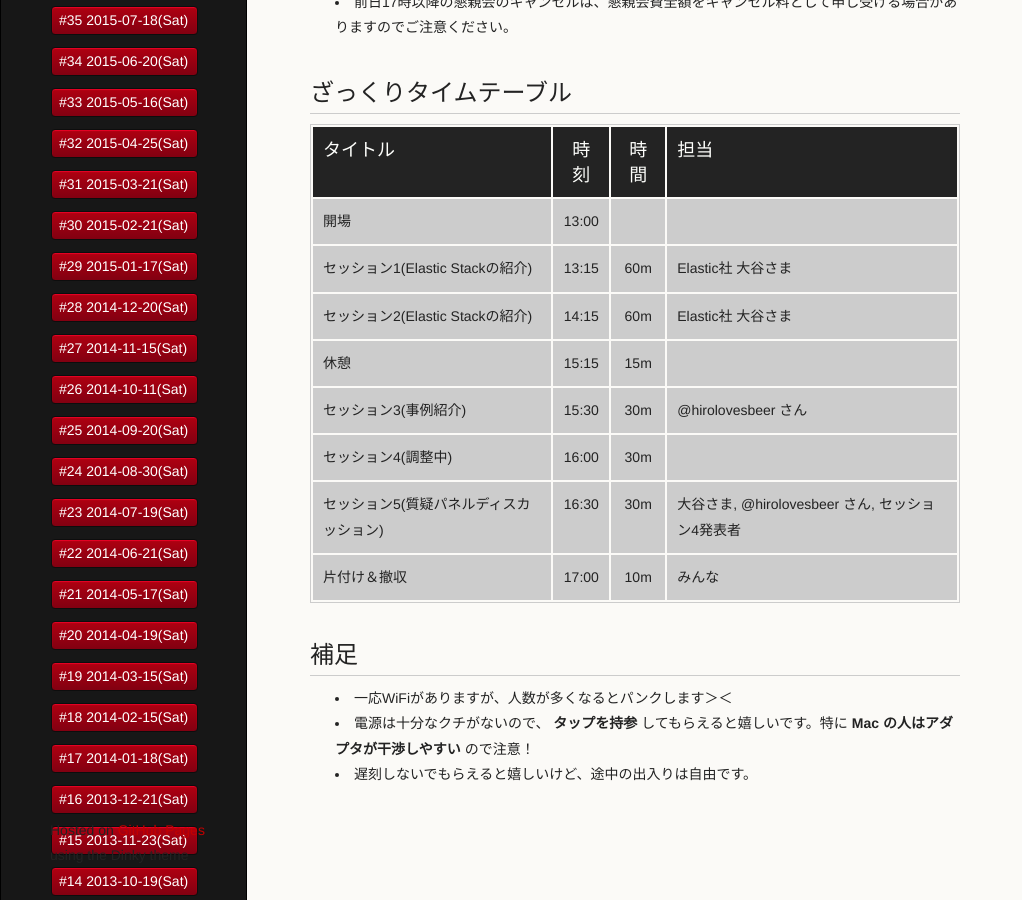
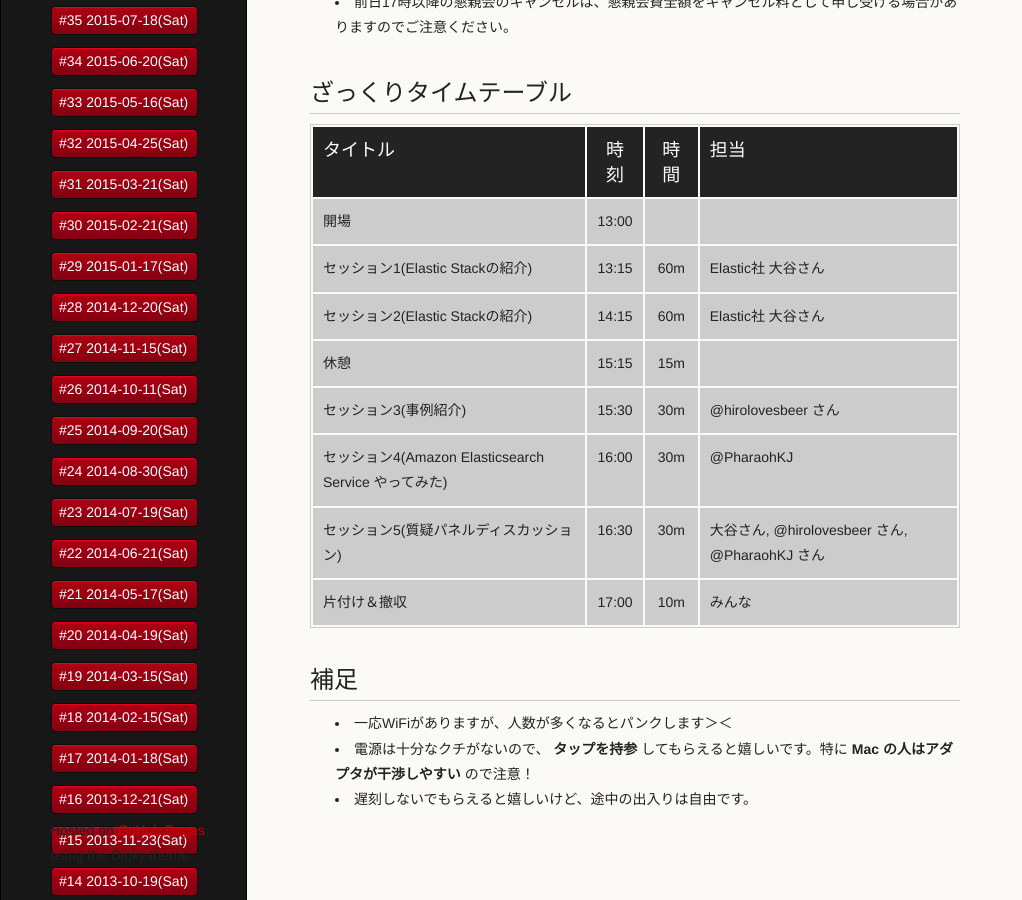
Before and after one commit to kanazawarb/meetup, a Jekyll site: the page built from 49/index.md, in a window 1280 px wide and 900 px high, scrolled down 748 px. Shown: the whole window, without its empty margins (0-1022 px from the left). Built offline with Jekyll 4.4.1, drawn with Linux system fonts in a browser that asks for light colours.

Commit message:
update meetup49 timetable

```diff
--- a/49/index.md
+++ b/49/index.md
@@ -43,12 +43,12 @@ published: true
 | タイトル                                | 時刻  | 時間 | 担当                                                    |
 |:----------------------------------------|:-----:|:----:|:--------------------------------------------------------|
 | 開場                                    | 13:00 |      |                                                         |
-| セッション1(Elastic Stackの紹介)        | 13:15 | 60m  | Elastic社 大谷さま                                      |
-| セッション2(Elastic Stackの紹介)        | 14:15 | 60m  | Elastic社 大谷さま                                      |
+| セッション1(Elastic Stackの紹介)        | 13:15 | 60m  | Elastic社 大谷さん                                      |
+| セッション2(Elastic Stackの紹介)        | 14:15 | 60m  | Elastic社 大谷さん                                      |
 | 休憩                                    | 15:15 | 15m  |                                                         |
 | セッション3(事例紹介)                   | 15:30 | 30m  | @hirolovesbeer さん                                     |
-| セッション4(調整中)                     | 16:00 | 30m  |                                                         |
-| セッション5(質疑パネルディスカッション) | 16:30 | 30m  | 大谷さま, @hirolovesbeer さん, セッション4発表者        |
+| セッション4(Amazon Elasticsearch Service やってみた) | 16:00 | 30m  | @PharaohKJ                                 |
+| セッション5(質疑パネルディスカッション) | 16:30 | 30m  | 大谷さん, @hirolovesbeer さん, @PharaohKJ さん          |
 | 片付け＆撤収                            | 17:00 | 10m  | みんな                                                  |
 
 
```
